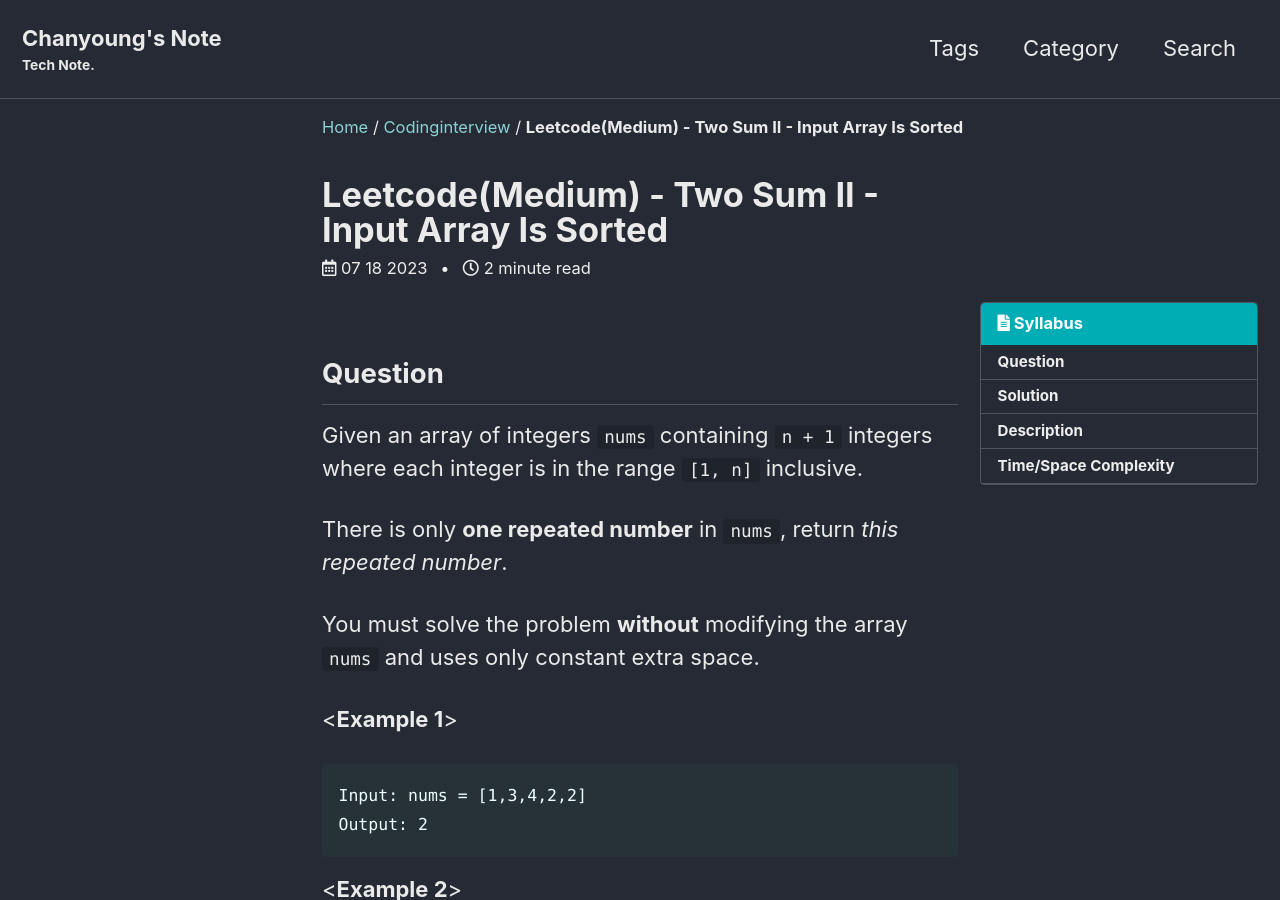
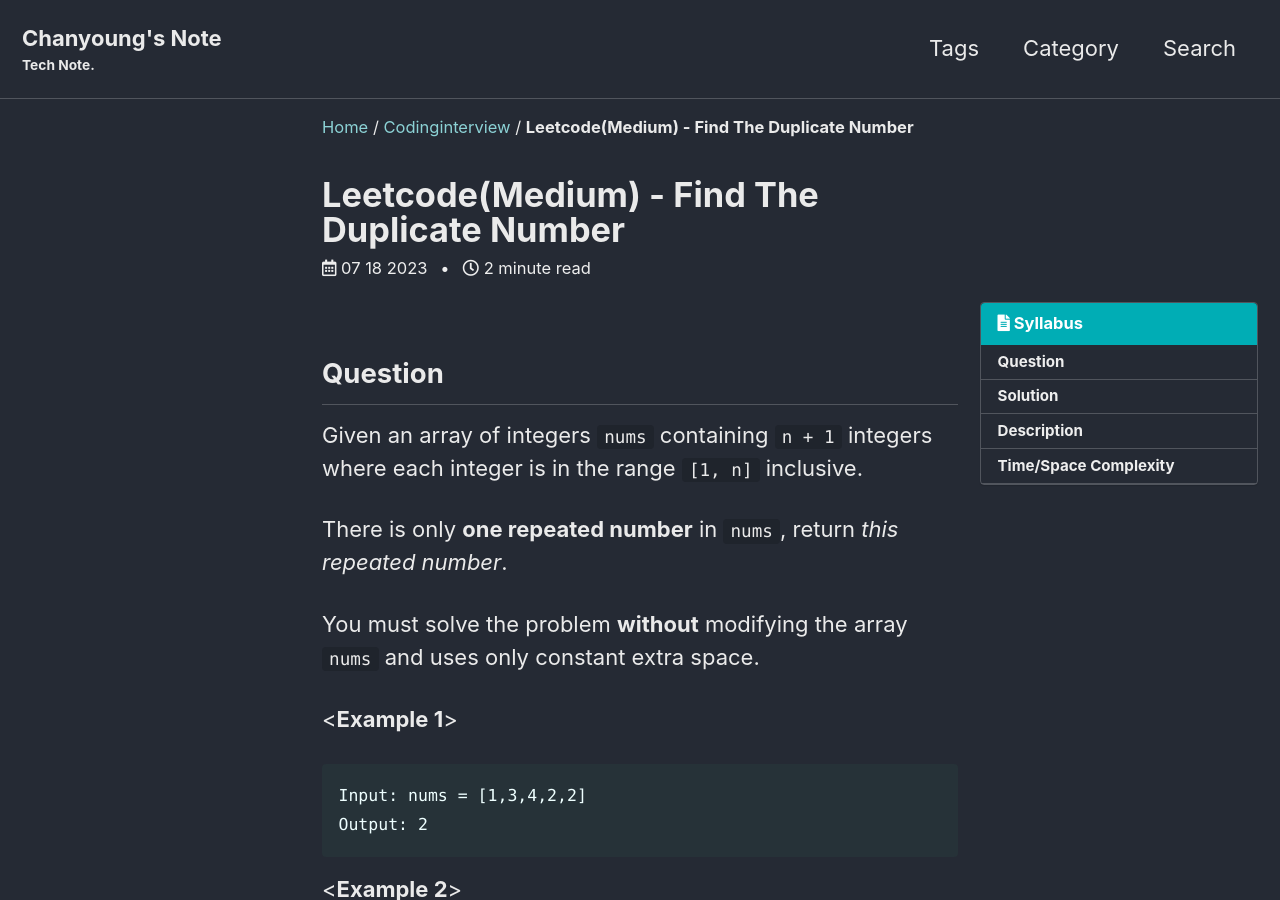
Before and after one commit to PyChanyoung/PyChanyoung.github.io, a Jekyll site: the page built from _posts/2023-07-18-FindTheDuplicateNumber.md, in a window 1280 px wide and 900 px high. Built offline with Jekyll 4.4.1, drawn with Linux system fonts in a browser that asks for light colours; cached includes are drawn as plain includes; some web fonts are replaced; comment, search, counter and statistics services are not loaded.

Commit message:
question update

```diff
--- a/_posts/2023-07-18-FindTheDuplicateNumber.md
+++ b/_posts/2023-07-18-FindTheDuplicateNumber.md
@@ -1,6 +1,6 @@
 ---
 layout: single
-title: "Leetcode(Medium) - Two Sum II - Input Array Is Sorted"
+title: "Leetcode(Medium) - Find The Duplicate Number"
 categories: CodingInterview
 tag: [Python, Algorithm, Coding]
 toc: true
```
